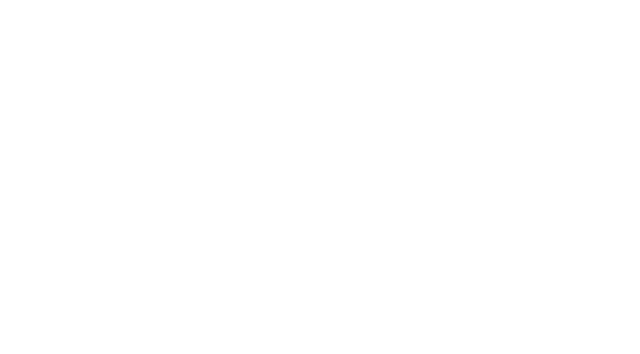
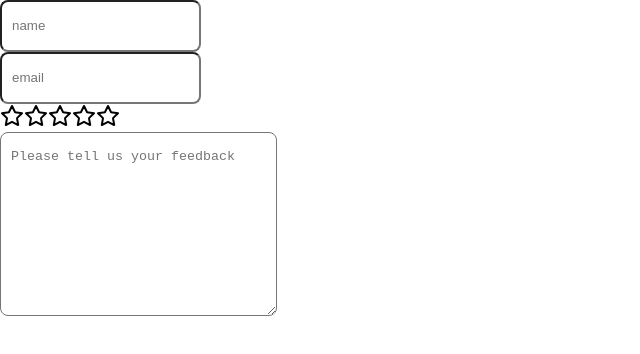
Before and after one commit to samReact/feedback_test, a React (Create React App) app: page / in a window 1280 px wide. Shown: the top 354 px of the page, without its empty margins (0-640 px from the left). Built offline with nearby package versions, Linux system fonts and the light colour scheme.

Commit message:
:construction:  manage stars group state

```diff
--- a/src/App.js
+++ b/src/App.js
@@ -1,7 +1,20 @@
 import React from "react";
+import "./styles/styles.scss";
+import Input from "./components/Input";
+import TextArea from "./components/TextArea";
+import StarGroup from "./parts/StarGroup";
 
 function App() {
-  return <div className=""></div>;
+  return (
+    <div className="">
+      <form>
+        <Input placeholder="name" />
+        <Input placeholder="email" />
+        <StarGroup />
+        <TextArea placeholder="Please tell us your feedback" />
+      </form>
+    </div>
+  );
 }
 
 export default App;
--- a/src/components/StarIcon.jsx
+++ b/src/components/StarIcon.jsx
@@ -1,8 +1,14 @@
 import React from "react";
 import { ReactComponent as Star } from "../assets/star.svg";
 
-const StarIcon = (props) => {
-  return <Star {...props} className="star-icon" />;
+const StarIcon = ({ active, onClick }) => {
+  return (
+    <Star
+      className={`star-icon`}
+      fill={active ? "orange" : "none"}
+      onClick={onClick}
+    />
+  );
 };
 
 export default StarIcon;
--- a/src/parts/StarGroup.jsx
+++ b/src/parts/StarGroup.jsx
@@ -1,13 +1,23 @@
-import React from "react";
+import React, { useState } from "react";
 import StarIcon from "../components/StarIcon";
 
-let n = 5;
+const StarGroup = () => {
+  const [activeTabs, setActiveTabs] = useState();
 
-const StarGroup = () => {
+  const toggleActiveTab = (i) => {
+    if (activeTabs === 0 && i === 0) {
+      return setActiveTabs();
+    }
+    setActiveTabs(i);
+  };
   return (
     <div>
-      {[...Array(5)].map(() => (
-        <StarIcon />
+      {[...Array(5)].map((elt, i) => (
+        <StarIcon
+          key={i}
+          active={i <= activeTabs}
+          onClick={() => toggleActiveTab(i)}
+        />
       ))}
     </div>
   );
--- a/src/styles/_components.scss
+++ b/src/styles/_components.scss
@@ -18,3 +18,6 @@
   outline: none;
   padding: 16px 10px;
 }
+.star-icon {
+  cursor: pointer;
+}
```
